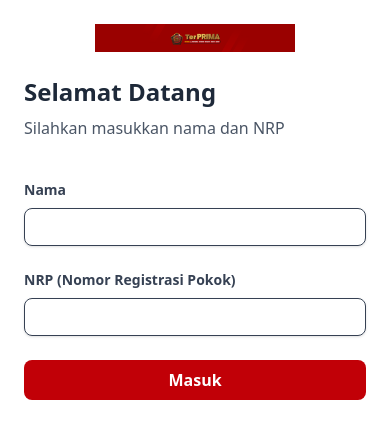
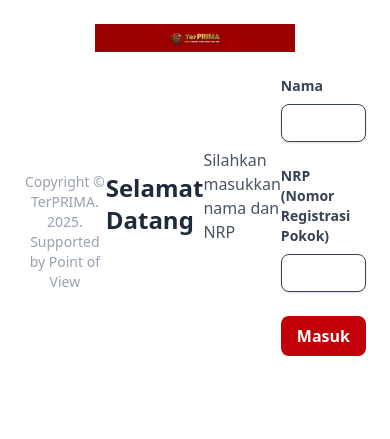
Before and after one commit to nadaltfyh/terprima2, a Laravel app: page /login in a window 390 px wide. Shown: the top 439 px of the page. Run offline with Laravel 12, Linux system fonts and the light colour scheme; style sheets or scripts are compiled from the project's sources.

Commit message:
responsive6

```diff
--- a/resources/views/auth/login.blade.php
+++ b/resources/views/auth/login.blade.php
@@ -17,9 +17,14 @@
         <!-- Form section -->
         <div class="lg:w-1/2 w-full bg-white p-6 lg:p-10 flex items-center justify-center">
             <div class="w-full max-w-md">
+            <div></div>
+            <div class="text-sm text-center text-gray-400 mt-8 lg:hidden">
+                <p>Copyright © TerPRIMA. 2025. Supported by Point of View</p>
+            </div>
+        </div>
 
 
-                <h2 class="text-2xl font-bold text-gray-800 mb-2 text-left">Selamat Datang</h2>
+                <h2 class="text-2xl font-bold text-gray-800 mb-6 text-left">Selamat Datang</h2>
                 <p class="mb-10 text-gray-600 text-left">Silahkan masukkan nama dan NRP</p>
 
                 @if ($errors->any())
```
